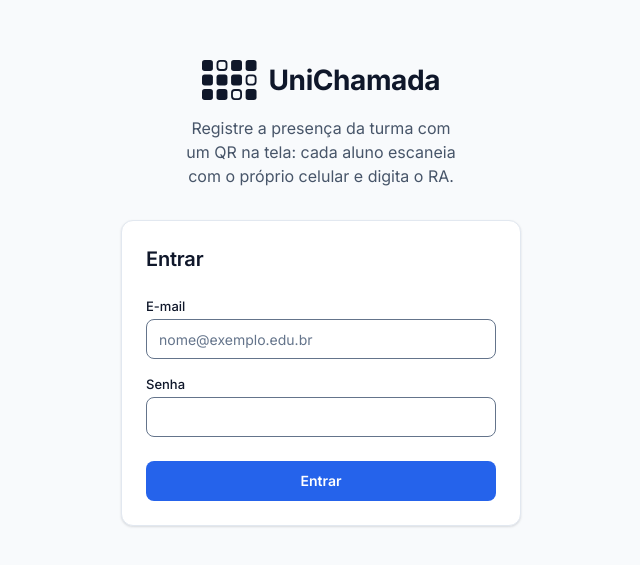
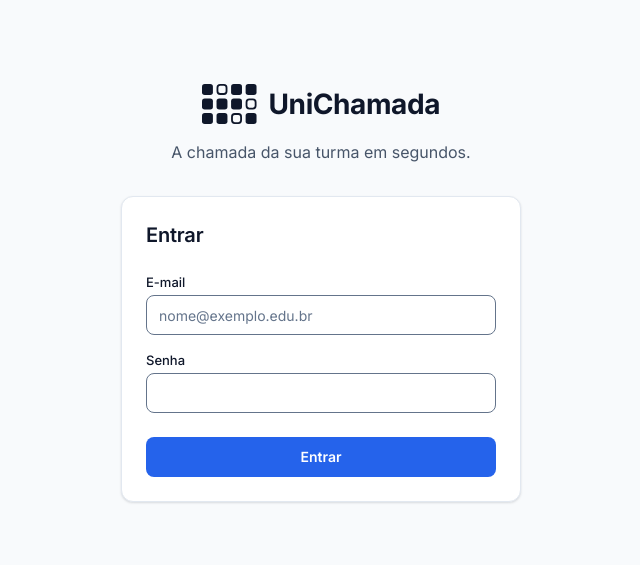
Before and after one commit to RodrigoLMarques/uni-chamada, a React (Vite) app in the folder frontend/: page /entrar in a window 1280 px wide. Shown: the part 107-672 px from the top of the page, without its empty margins (319-959 px from the left). Built offline with nearby package versions, Linux system fonts and the light colour scheme; no server answers.

Commit message:
chore: login message

```diff
--- a/frontend/src/routes/LoginPage.tsx
+++ b/frontend/src/routes/LoginPage.tsx
@@ -82,8 +82,7 @@ export function LoginPage() {
             textWrap: 'balance',
           }}
         >
-          Registre a presença da turma com um QR na tela: cada aluno escaneia com o próprio celular
-          e digita o RA.
+          A chamada da sua turma em segundos.
         </p>
       </header>
 
```
